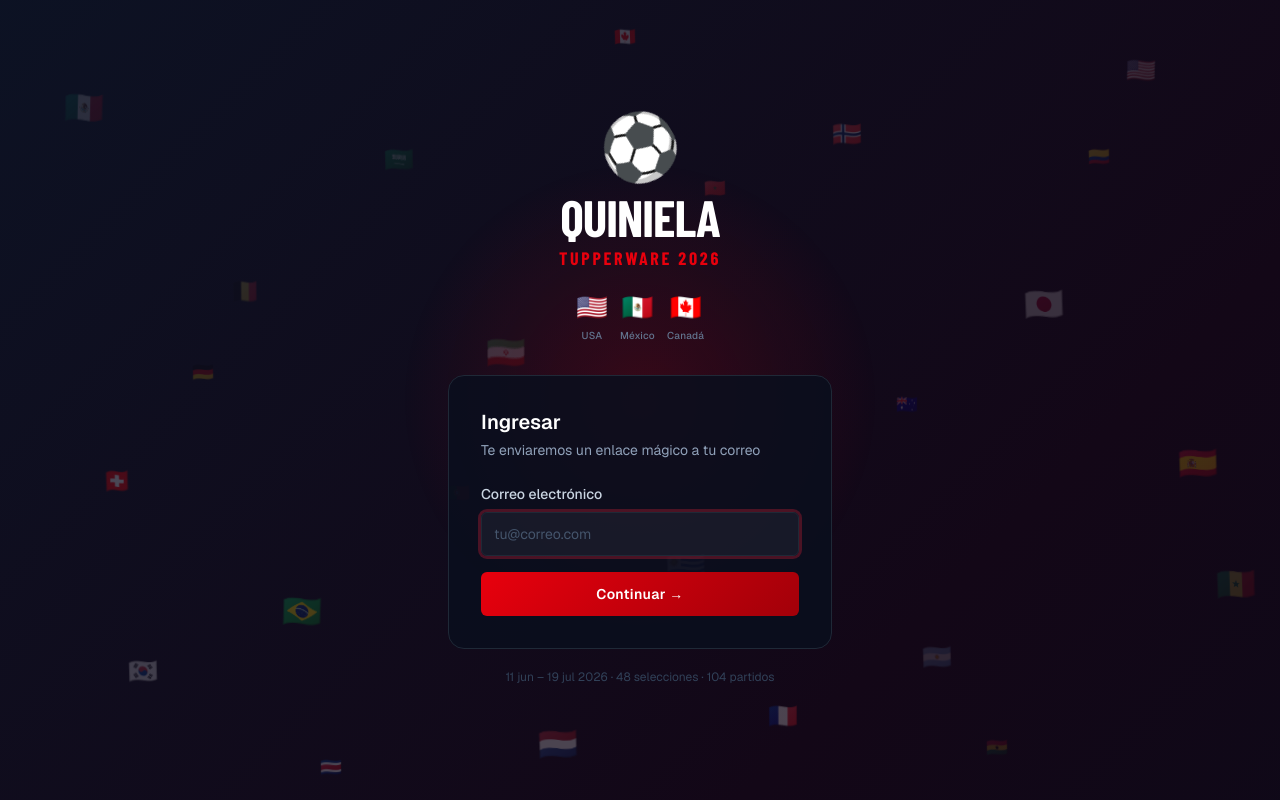
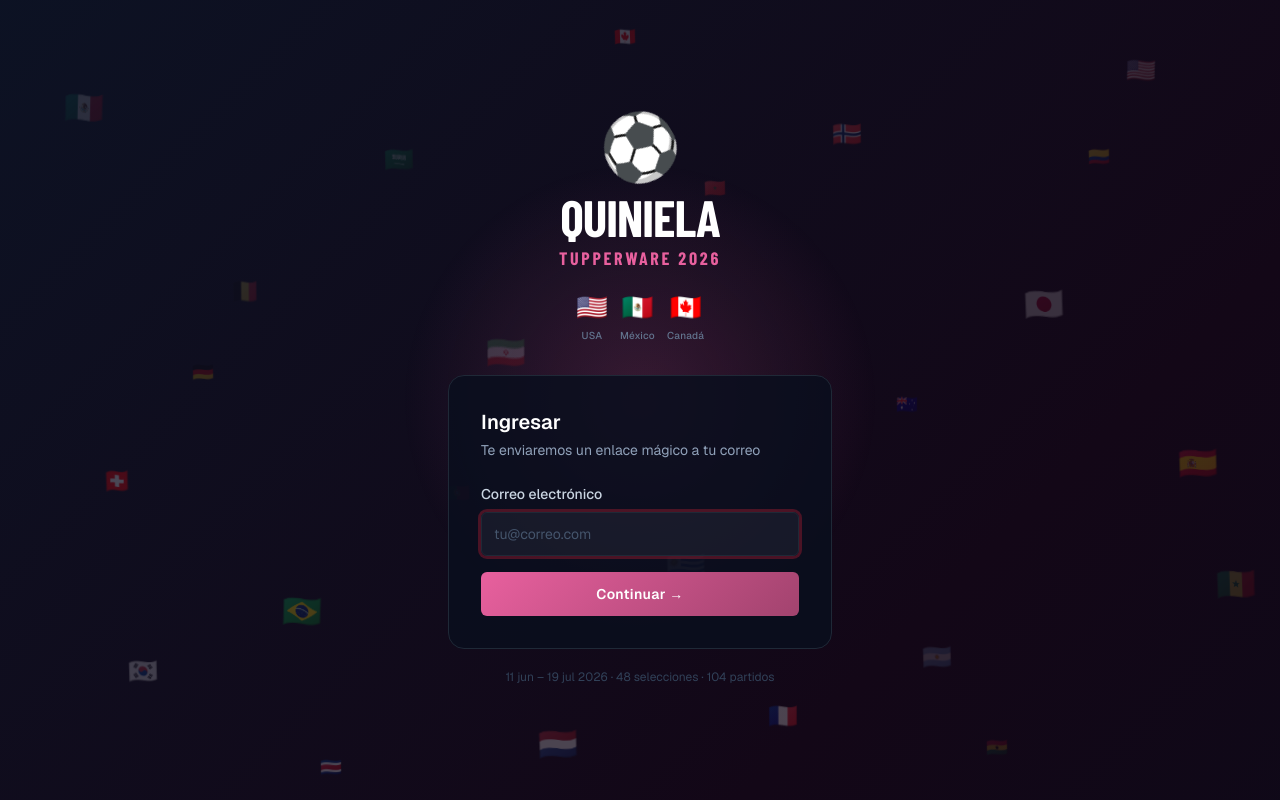
Before and after one commit to wapidelo/mundial-2026, a Next.js app: page /login in a window 1280 px wide. Built offline with nearby package versions, Linux system fonts and the light colour scheme; a web font is replaced by a local one.

Commit message:
fix: color Tupperware rosa #e8609e

```diff
--- a/src/app/globals.css
+++ b/src/app/globals.css
@@ -7,13 +7,13 @@
   --card-foreground: #0a0f1e;
   --popover: #ffffff;
   --popover-foreground: #0a0f1e;
-  --primary: #e8000d;
+  --primary: #e8609e;
   --primary-foreground: #ffffff;
-  --secondary: #dbeafe;
+  --secondary: #fce7f3;
   --secondary-foreground: #0a0f1e;
   --muted: #e2e8f0;
   --muted-foreground: #64748b;
-  --accent: #e8000d;
+  --accent: #e8609e;
   --accent-foreground: #0a0f1e;
   --destructive: #ef4444;
   --destructive-foreground: #ffffff;
```
